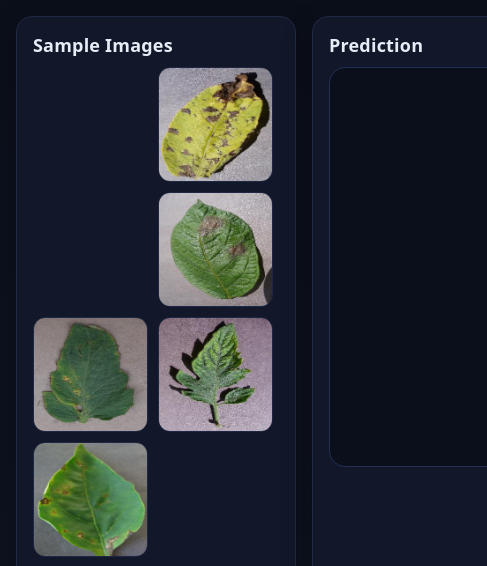
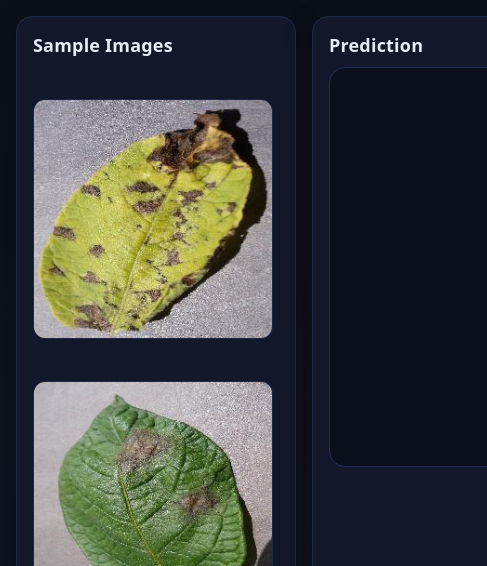
Before and after one commit to why2011btv/persephones-basket-demo, a plain HTML site: page index.html in a window 1280 px wide. Shown: the top 566 px of the page, 0-487 px from the left. Drawn offline with Linux system fonts and the light colour scheme.

Commit message:
Update index.html

```diff
--- a/index.html
+++ b/index.html
@@ -16,7 +16,7 @@
   .card{background:var(--panel);border:1px solid #1f2a44;border-radius:16px;box-shadow:0 10px 30px rgba(0,0,0,.25);}
   .left,.middle,.right{padding:16px}
   .title{font-size:18px;font-weight:700;letter-spacing:.2px;margin:0 0 10px 0}
-  .samples{display:grid;grid-template-columns:1fr 1fr;gap:10px;max-height:calc(100vh - 220px);overflow:auto;padding-right:6px}
+  .samples{display:grid;grid-template-columns:repeat(auto-fill, minmax(120px, 1fr));gap:10px;max-height:calc(100vh - 220px);overflow:auto;padding-right:6px}
   .sample{cursor:pointer;border-radius:12px;border:1px solid #1e2744;overflow:hidden;aspect-ratio:1/1;display:flex;align-items:center;justify-content:center;background:#0a0f1b;}
   .sample img{width:100%;height:100%;object-fit:cover;display:block;transition:transform .2s ease}
   .sample:hover img{transform:scale(1.03)}
```
